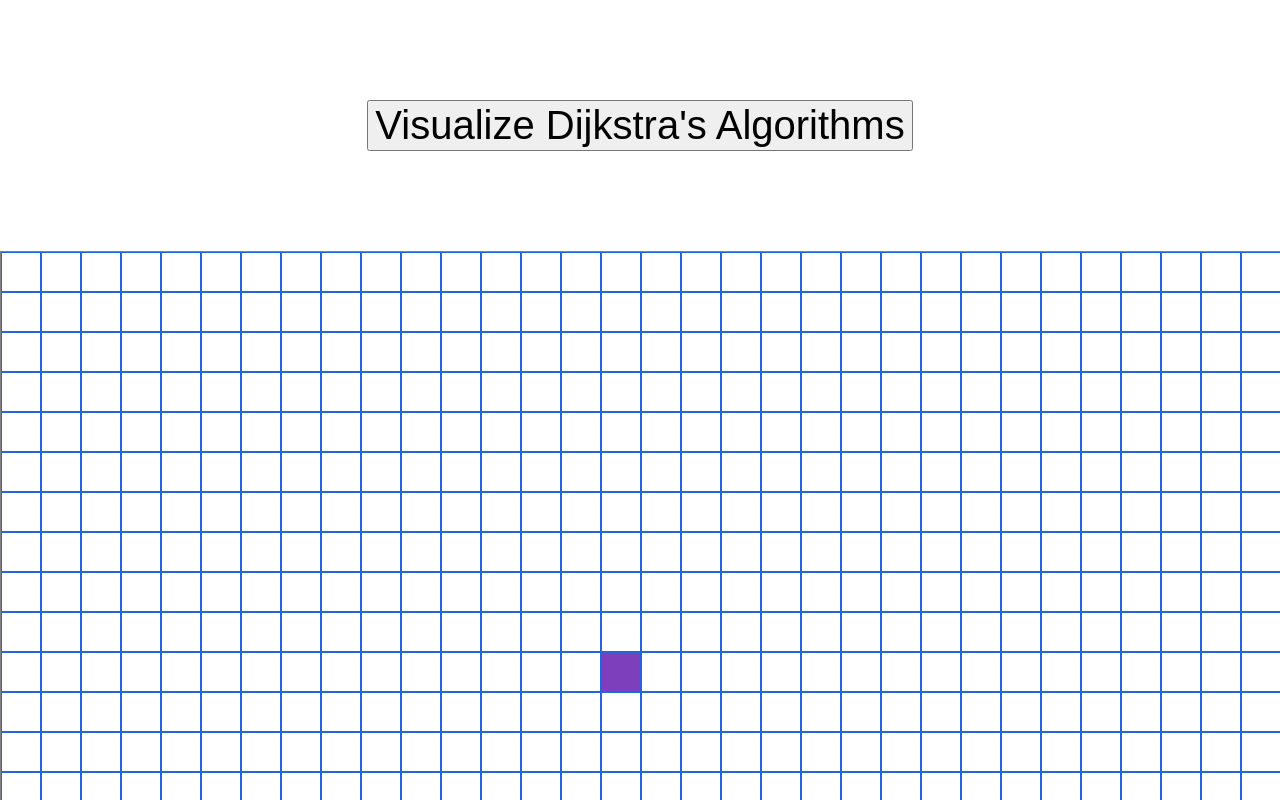
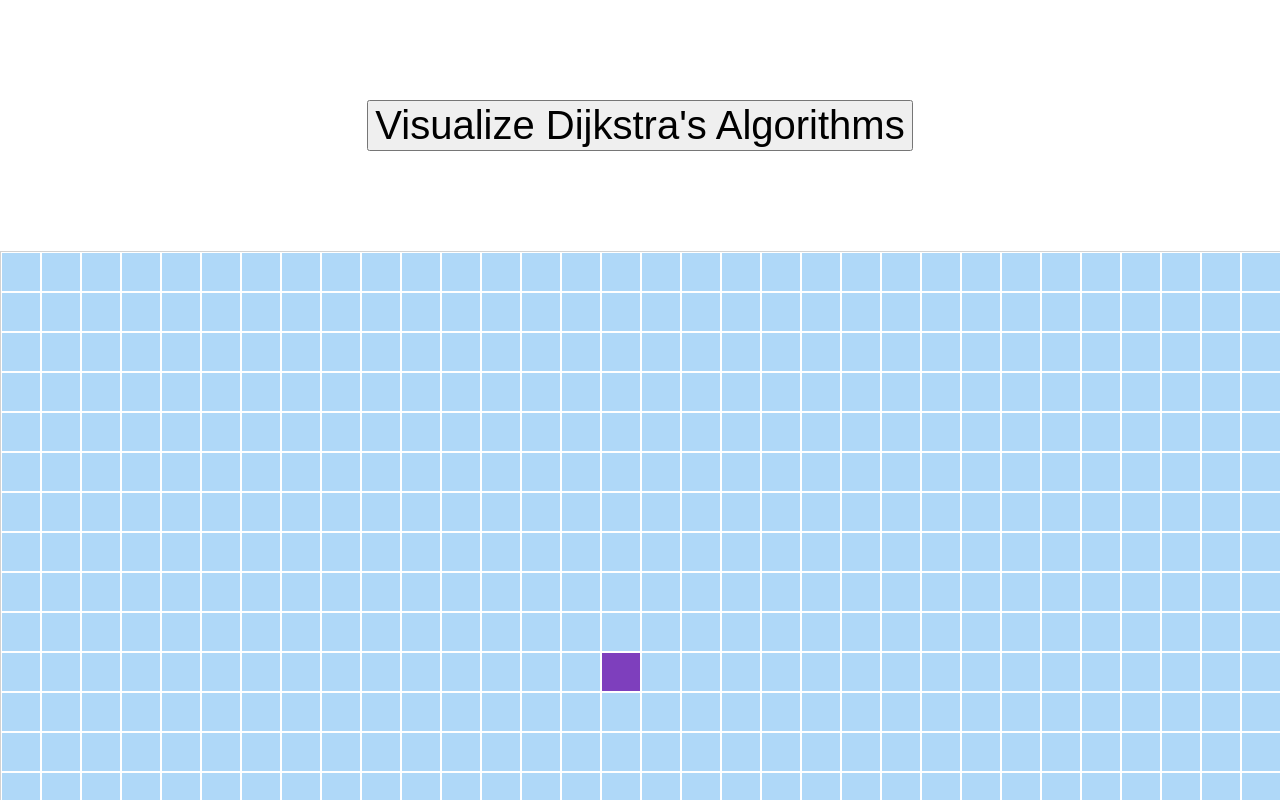
Before and after one commit to JiaPeng1234/dijkstra-visualizer, a React (Create React App) app in the folder my-app/: page / in a window 1280 px wide. Shown: the top 800 px of the page. Built offline with nearby package versions, Linux system fonts and the light colour scheme; the HTML template or start-up script is replaced by a standard one.

Commit message:
make some cooler color and add the animation for searching dijkstra

```diff
--- a/my-app/src/PathfindingVisualizer/Algorithms/dijkstra.js
+++ b/my-app/src/PathfindingVisualizer/Algorithms/dijkstra.js
@@ -1,9 +1,9 @@
 export function dijkstra(startNode, finishNode, allNodes) {
-  const copyAllNodes = deepCopyAllNodes(allNodes);
-  const copyStartNode = copyAllNodes[startNode.row][startNode.col];
-  const copyFinishNode = copyAllNodes[finishNode.row][finishNode.col];
-  copyStartNode.distance = 0;
-  const Heap = [copyStartNode];
+  // const copyAllNodes = deepCopyAllNodes(allNodes);
+  // const copyStartNode = copyAllNodes[startNode.row][startNode.col];
+  // const copyFinishNode = copyAllNodes[finishNode.row][finishNode.col];
+  startNode.distance = 0;
+  const Heap = [startNode];
   const visited = [];
   while (true) {
     heapsort(Heap);
@@ -11,10 +11,10 @@ export function dijkstra(startNode, finishNode, allNodes) {
     if (cur.isVisited || cur.isWall) continue;
     cur.isVisited = true;
     visited.push(cur);
-    if (cur == copyFinishNode) {
+    if (cur == finishNode) {
       return visited;
     }
-    const curNeighbors = getCurNeighbors(cur, copyAllNodes);
+    const curNeighbors = getCurNeighbors(cur, allNodes);
     for (const neighbor of curNeighbors) {
       neighbor.distance = cur.distance + 1;
       neighbor.preciousnode = cur;
@@ -38,16 +38,16 @@ function getCurNeighbors(cur, allNodes) {
   return neighbors;
 }
 
-function deepCopyAllNodes(grid) {
-  const newGrid = [];
-  for (const row of grid) {
-    const newGridRow = [];
-    for (const node of row) {
-      newGridRow.push({ ...node });
-    }
-    newGrid.push(newGridRow);
-  }
-  return newGrid;
-}
+// function deepCopyAllNodes(grid) {
+//   const newGrid = [];
+//   for (const row of grid) {
+//     const newGridRow = [];
+//     for (const node of row) {
+//       newGridRow.push({ ...node });
+//     }
+//     newGrid.push(newGridRow);
+//   }
+//   return newGrid;
+// }
 
 export function getShortestPath(finishNode) {}
--- a/my-app/src/PathfindingVisualizer/Node/Node.css
+++ b/my-app/src/PathfindingVisualizer/Node/Node.css
@@ -1,29 +1,56 @@
 .node-container {
   display: inline-grid;
   margin: 0 0 0 0;
-  border: 1px solid gray;
+  border: 1px solid rgba(128, 128, 128, 0.356);
   grid-gap: 0px;
   grid-template-columns: repeat(50, 40px);
   grid-template-rows: repeat(20, 40px);
 }
 
 .node-item {
-  border: 1px solid rgb(31, 103, 219);
+  border: 1px solid white;
+  background-color: rgb(175, 216, 248);
 }
 
 .node-start {
-  border: 1px solid rgb(31, 103, 219);
+  border: 1px solid white;
   background-color: rgb(126, 63, 189);
 }
 
 .node-finish {
-  border: 1px solid rgb(31, 103, 219);
-  background-color: rgb(223, 65, 65);
+  border: 1px solid white;
+  background-color: rgba(223, 65, 65, 0.78);
 }
 
 .node-visited {
-  border: 1px solid rgb(31, 103, 219);
-  background-color: rgba(65, 75, 223, 0.863);
+  /* animation: name duration timing-function delay iteration-count direction fill-mode; */
+  animation-name: visitingNode;
+  animation-duration: 1.5s;
+  animation-timing-function: cubic-bezier(0.39, 0.575, 0.565, 1);
+  animation-delay: 0;
+  animation-iteration-count: 1;
+  animation-direction: alternate;
+  animation-fill-mode: forwards;
+}
+
+@keyframes visitingNode {
+  0% {
+    transform: scale(0.3);
+    background-color: blueviolet;
+    border-radius: 100%;
+  }
+  50% {
+    background-color: rgba(65, 75, 223, 0.863);
+  }
+  75% {
+    transform: scale(1.2);
+    background-color: slateblue;
+  }
+  100% {
+    transform: scale(1);
+    border: 0.1px solid white;
+    background-color: deeppink;
+  }
 }
 /* .two {
   grid-column: 2 / 4;
--- a/my-app/src/PathfindingVisualizer/PathfindingVisualizer.jsx
+++ b/my-app/src/PathfindingVisualizer/PathfindingVisualizer.jsx
@@ -28,34 +28,19 @@ export default class PathfindingVisualizer extends Component {
     const { nodes } = this.state;
     const startNode = nodes[START_NODE_ROW][START_NODE_COL];
     const finishNode = nodes[FINISH_NODE_ROW][FINISH_NODE_COL];
-    // const originalAllNodes = getAllNodes(nodes);
-    // console.log(originalAllNodes);
-    // const allNodesInorder = originalAllNodes.slice();
-    // allNodesInorder[2][2].isVisited = true;
-    // allNodesInorder[3][3].distance = 4;
-    // console.log(allNodesInorder);
     const visitedNodeInorder = dijkstra(startNode, finishNode, nodes);
-    console.log(nodes);
+    // console.log(nodes);
     for (let i = 0; i < visitedNodeInorder.length; i++) {
       if (i == visitedNodeInorder.length - 1) {
         console.log("finished!");
       } else {
+        const { col, row } = visitedNodeInorder[i];
         setTimeout(() => {
-          const { col, row } = visitedNodeInorder[i];
-          nodes[row][col] = visitedNodeInorder[i];
-          console.log(i);
-          this.setState({ nodes });
-        }, 50 * i);
-        // console.log("hey");
-        // const newNodes = this.state.nodes.slice();
-        // console.log(newNodes);
-        // const newNode = visitedNodeInorder[i];
-        // console.log(originalAllNodes);
-        // document.getElementById(`node-${col}-${row}`)
+          document.getElementById(`node-${col}-${row}`).className =
+            "node-visited";
+        }, 10 * i);
       }
     }
-    // console.log(this.state);
-    // this.setState(this.state.nodes);
   }
 
   testshowVisited() {
```
